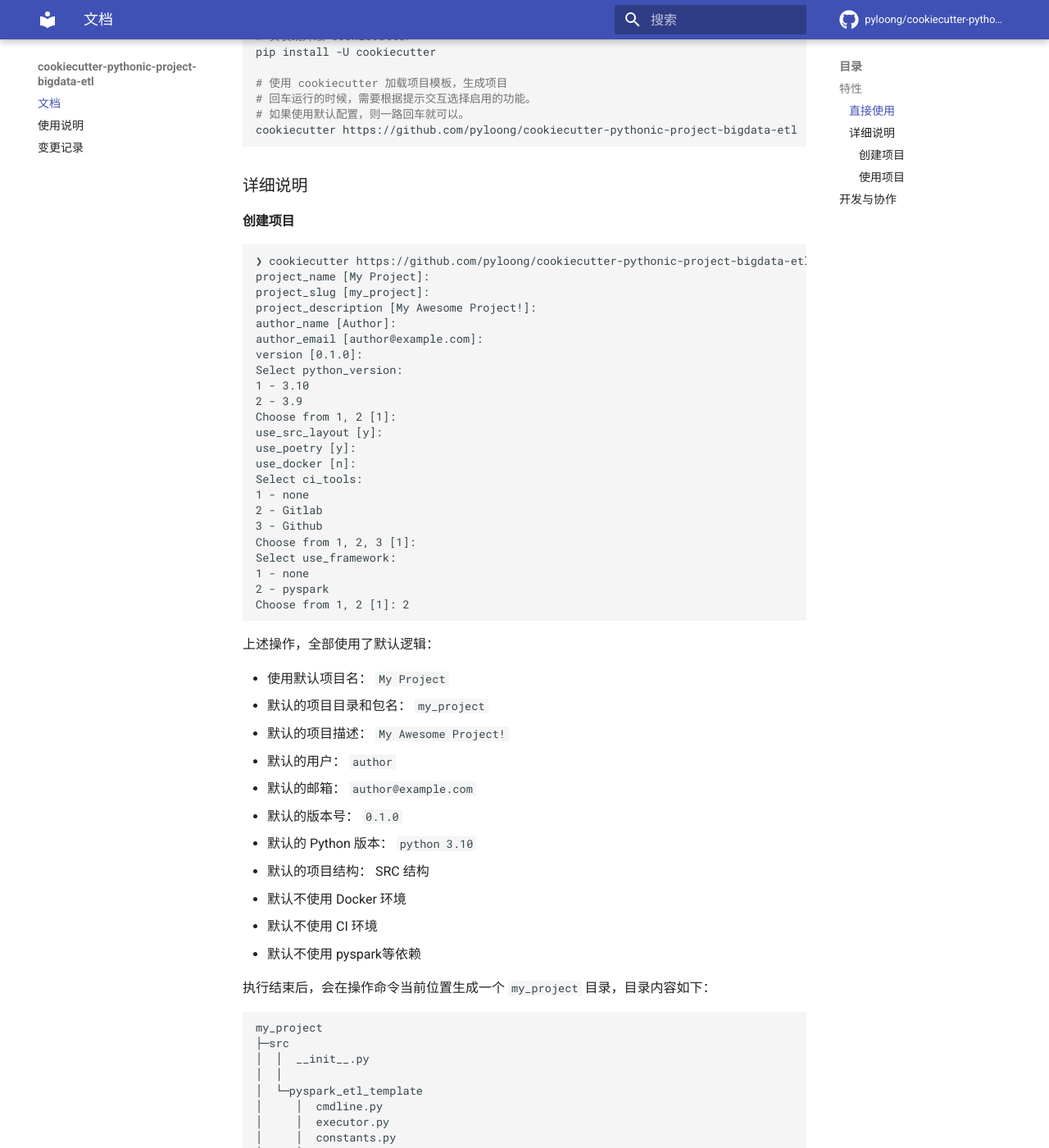
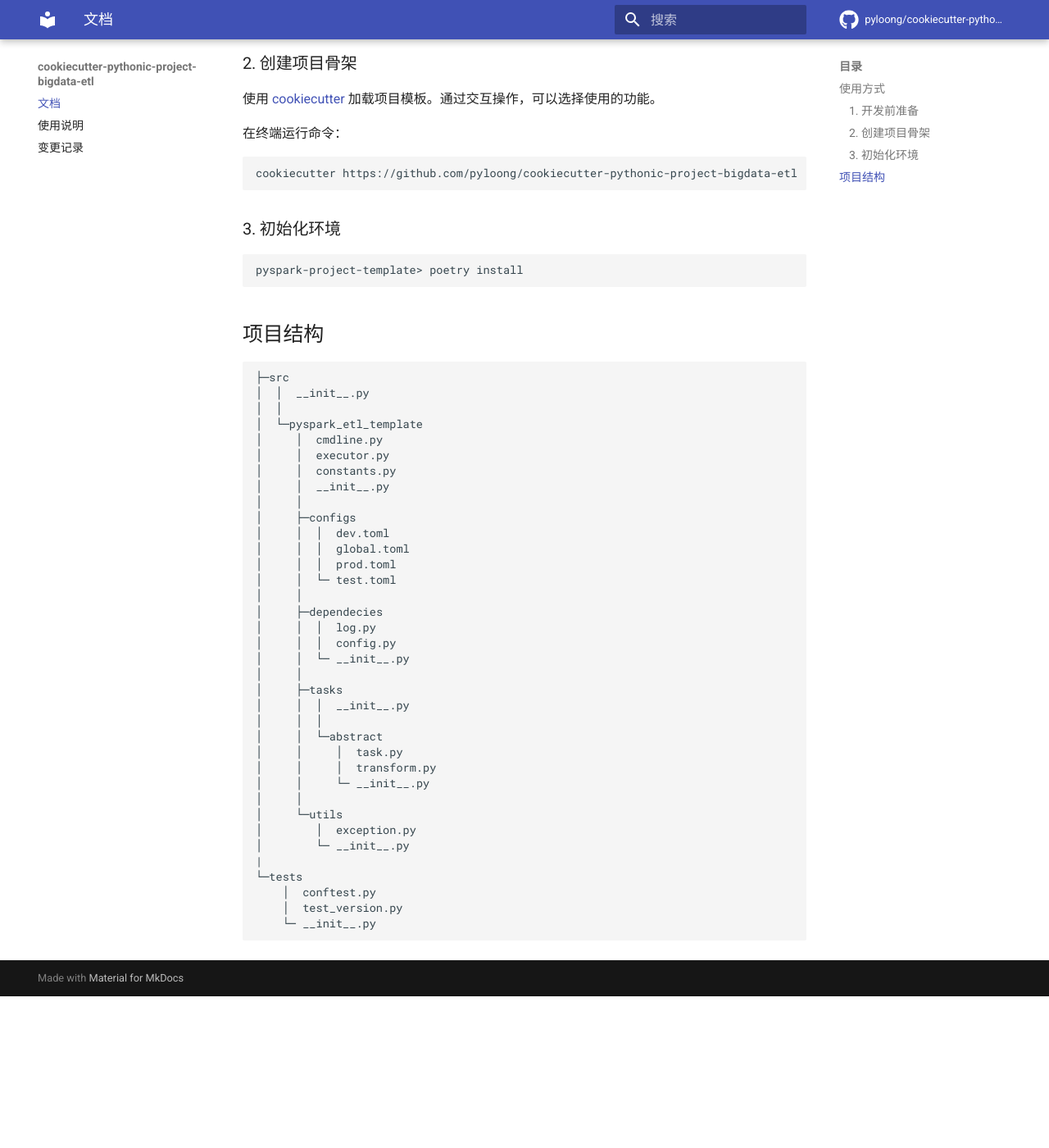
Before and after one commit to pyloong/cookiecutter-pythonic-bigdata, an MkDocs documentation site: the page built from docs/index.md, in a window 1280 px wide and 1400 px high, scrolled down 727 px. Shown: the whole window at 82% size. Built offline with MkDocs 1.6.1 and Material for MkDocs 9.7.7, drawn with Linux system fonts in a browser that asks for light colours; comment, search, counter and statistics services are not loaded; after the commit the page ends 1942 px from its top, so only the background shows below that; some of the changed text lies outside the part shown.

````diff
--- a/docs/index.md
+++ b/docs/index.md
@@ -1,88 +1,55 @@
-# cookiecutter-pythonic-project
+# cookiecutter-pythonic-project-bigdata-etl
 
-![GitHub Workflow Status (branch)](https://img.shields.io/github/workflow/status/pyloong/cookiecutter-pythonic-project-bigdata-etl/main/main?style=flat-square)
-![GitHub release (latest by date)](https://img.shields.io/github/v/release/pyloong/cookiecutter-pythonic-project-bigdata-etl)
-![License](https://img.shields.io/github/license/pyloong/cookiecutter-pythonic-project-bigdata-etl?style=flat-square)
-![support python version](https://img.shields.io/badge/python-3.9%20%7C%203.10-blue)
+---
 
-一个使用 [Cookiecutter](https://github.com/cookiecutter/cookiecutter) 工具生成 Python 工程化大数据项目的模板。
+[![python](https://img.shields.io/badge/python-3.10-blue)](https://www.python.org/)
+[![pyspark](https://img.shields.io/badge/pyspark-3.3.0-brightgreen)](https://spark.apache.org/docs/latest/api/python/)
 
-- 文档: [https://pyloong.github.io/pythonic-project-guidelines/bigdata/basis/init/](https://pyloong.github.io/pythonic-project-guidelines/bigdata/basis/init/)
-- GitHub: [https://github.com/pyloong/cookiecutter-pythonic-project-bigdata-etl](https://github.com/pyloong/cookiecutter-pythonic-project-bigdata-etl)
+一个使用 [Cookiecutter](https://github.com/cookiecutter/cookiecutter) 工具生成 Python 工程化ETL开发项目的模板。
+可参考文档：[Pyspark-etl-doc](https://pyloong.github.io/pythonic-project-guidelines/bigdata/basis/init/)
 
-## 特性
+## 使用方式
 
-- 跨平台支持使用
-- 支持自定义配置选项
-- 默认使用 SRC 项目结构
-- 初始化 PEP517 规范打包配置，默认使用 [poetry](https://python-poetry.org/) 打包。
-- 可选初始化通用项目骨架
+### 1. 开发前准备
 
-**注意：** 项目支持 `Python >= 3.9` , 并且已经启用 `Python 3.10` 相关功能和稳定性测试。
+- Install python 3.9/3.10
 
-### 直接使用
+    ```angular2html
+    https://www.python.org/downloads/
+    ```
+
+- Install [poetry](https://python-poetry.org/docs/)
+
+    ```bash
+    pip install poetry
+    ```
+
+- Install [cookiecutter](https://github.com/cookiecutter/cookiecutter)
+
+    ```bash
+    # 安装或升级 cookiecutter
+    pip install -U cookiecutter
+    ```
+
+### 2. 创建项目骨架
+
+使用 [cookiecutter](https://github.com/cookiecutter/cookiecutter) 加载项目模板。通过交互操作，可以选择使用的功能。
+
+在终端运行命令：
 
 ```bash
-# 升级最新 pip
-pip install -U pip
-
-# 安装或升级 cookiecutter
-pip install -U cookiecutter
-
-# 使用 cookiecutter 加载项目模板，生成项目
-# 回车运行的时候，需要根据提示交互选择启用的功能。
-# 如果使用默认配置，则一路回车就可以。
 cookiecutter https://github.com/pyloong/cookiecutter-pythonic-project-bigdata-etl
 ```
 
-### 详细说明
+### 3. 初始化环境
 
-#### 创建项目
-
-```text
-❯ cookiecutter https://github.com/pyloong/cookiecutter-pythonic-project-bigdata-etl
-project_name [My Project]:
-project_slug [my_project]:
-project_description [My Awesome Project!]:
-author_name [Author]:
-author_email [author@example.com]:
-version [0.1.0]:
-Select python_version:
-1 - 3.10
-2 - 3.9
-Choose from 1, 2 [1]:
-use_src_layout [y]:
-use_poetry [y]:
-use_docker [n]:
-Select ci_tools:
-1 - none
-2 - Gitlab
-3 - Github
-Choose from 1, 2, 3 [1]:
-Select use_framework:
-1 - none
-2 - pyspark
-Choose from 1, 2 [1]: 2
+```bash
+pyspark-project-template> poetry install
 ```
 
-上述操作，全部使用了默认逻辑：
+## 项目结构
 
-- 使用默认项目名： `My Project`
-- 默认的项目目录和包名： `my_project`
-- 默认的项目描述： `My Awesome Project!`
-- 默认的用户： `author`
-- 默认的邮箱： `author@example.com`
-- 默认的版本号： `0.1.0`
-- 默认的 Python 版本： `python 3.10`
-- 默认的项目结构： SRC 结构
-- 默认不使用 Docker 环境
-- 默认不使用 CI 环境
-- 默认不使用 pyspark等依赖
-
-执行结束后，会在操作命令当前位置生成一个 `my_project` 目录，目录内容如下：
-
-```text
-my_project
+```angular2html
 ├─src
 │  │  __init__.py
 │  │
@@ -121,52 +87,3 @@ my_project
     │  test_version.py
     └─ __init__.py
 ```
-
-目录中包含了一个完整项目所需要的内容。有项目打包用到的描述文件，记录项目依赖文件和一个简单的测试用例。
-
-项目使用 SRC 目录结构，项目模块在 SRC 下。强烈建议开发前测试你的代码，可以避免因项目生成项目模板导致后期开发异常。
-
-#### 使用项目
-
-进入项目目录：
-
-```bash
-## 进入到项目中
-cd my_project
-
-## 初始化项目环境
-## 如果使用了 poetry 则执行 poetry install -v
-poetry install -v
-
-## 如果不使用 poetry 则执行 pip install -r requirements.txt
-## 强烈建议使用 virtualenv 虚拟环境管理项目环境
-## 安装 virtualenv 虚拟环境管理工具
-# pip install virtualenv
-## 使用 virtualenv 创建虚拟环境
-# virtualenv .venv
-## 进入虚拟环境中
-# source .venv/bin/activate
-## 安装项目必要依赖
-# pip install -r requirements.txt
-## 后续安装依赖直接使用 pip install aiohttp 即可
-## 可以使用 pip freeze 生成当前依赖版本，并更新依赖
-# pip freeze > requirements.txt
-
-## 进入虚拟环境
-poetry shell
-
-## 自动化测试项目
-tox
-
-## 安装项目开发时需要的依赖。安装完成后，会自动更新 poetry.lock 文件，锁定当前版本。
-poetry add aiohttp
-```
-
-更多使用细节请查看 [使用说明](./docs/usage.md) 。
-
-## 开发与协作
-
-- fork
-- code
-- test
-- pr
--- a/{{ cookiecutter.project_slug }}/src/{{ cookiecutter.project_slug }}/configs/global.toml
+++ b/{{ cookiecutter.project_slug }}/src/{{ cookiecutter.project_slug }}/configs/global.toml
@@ -2,7 +2,7 @@
 message = 'This is in global settings'
 
 # log-config
-LOGPATH = '../../log/'
+LOGPATH = '@none'
 DEBUG = false
 LOGLEVEL = 'INFO'
 VERBOSE = false
````
Also changed, not shown: other parts of docs/index.md (+0 -1 lines), README.md (+1 -1 lines), {{ cookiecutter.project_slug }}/README.md (+1 -1 lines), 4 other files.
